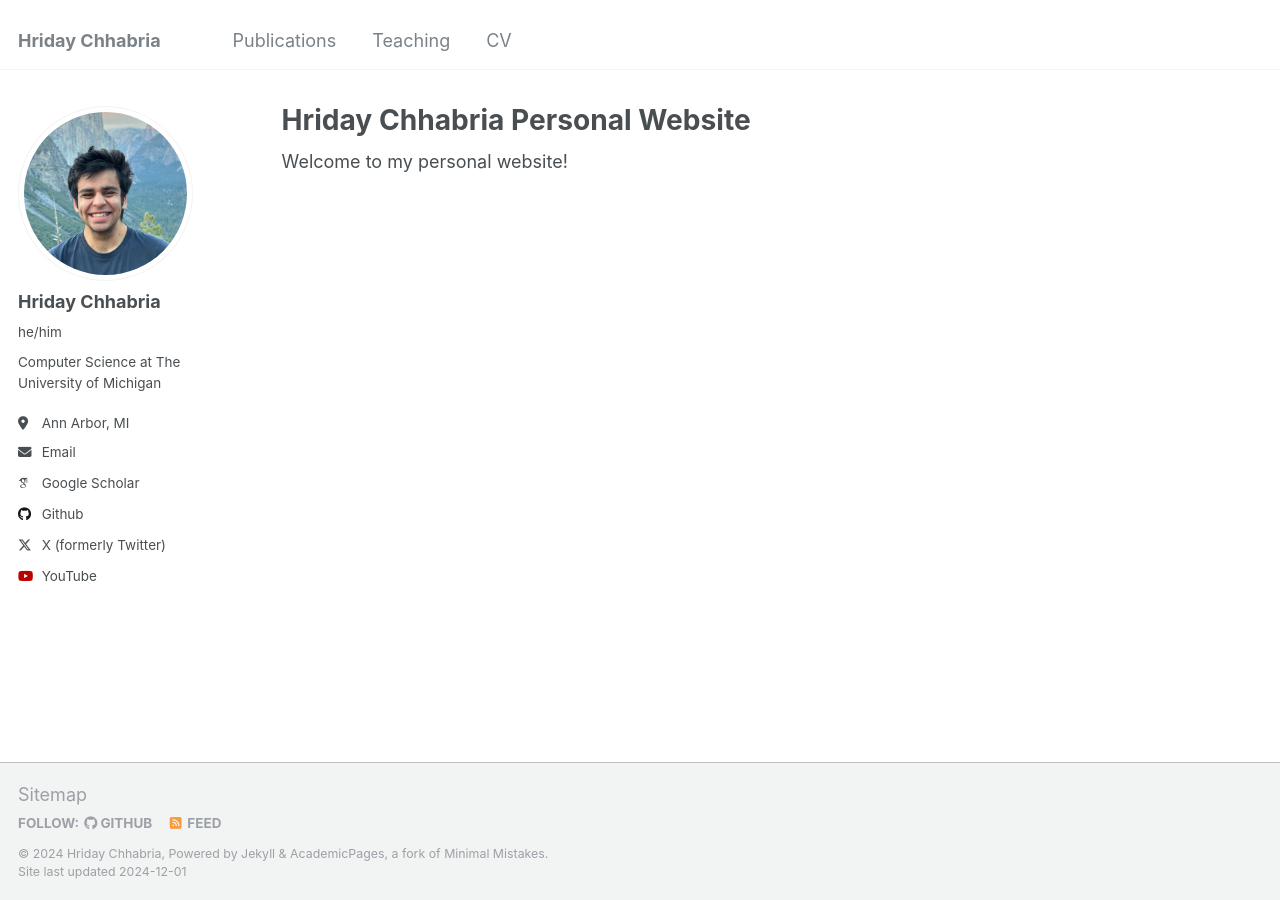
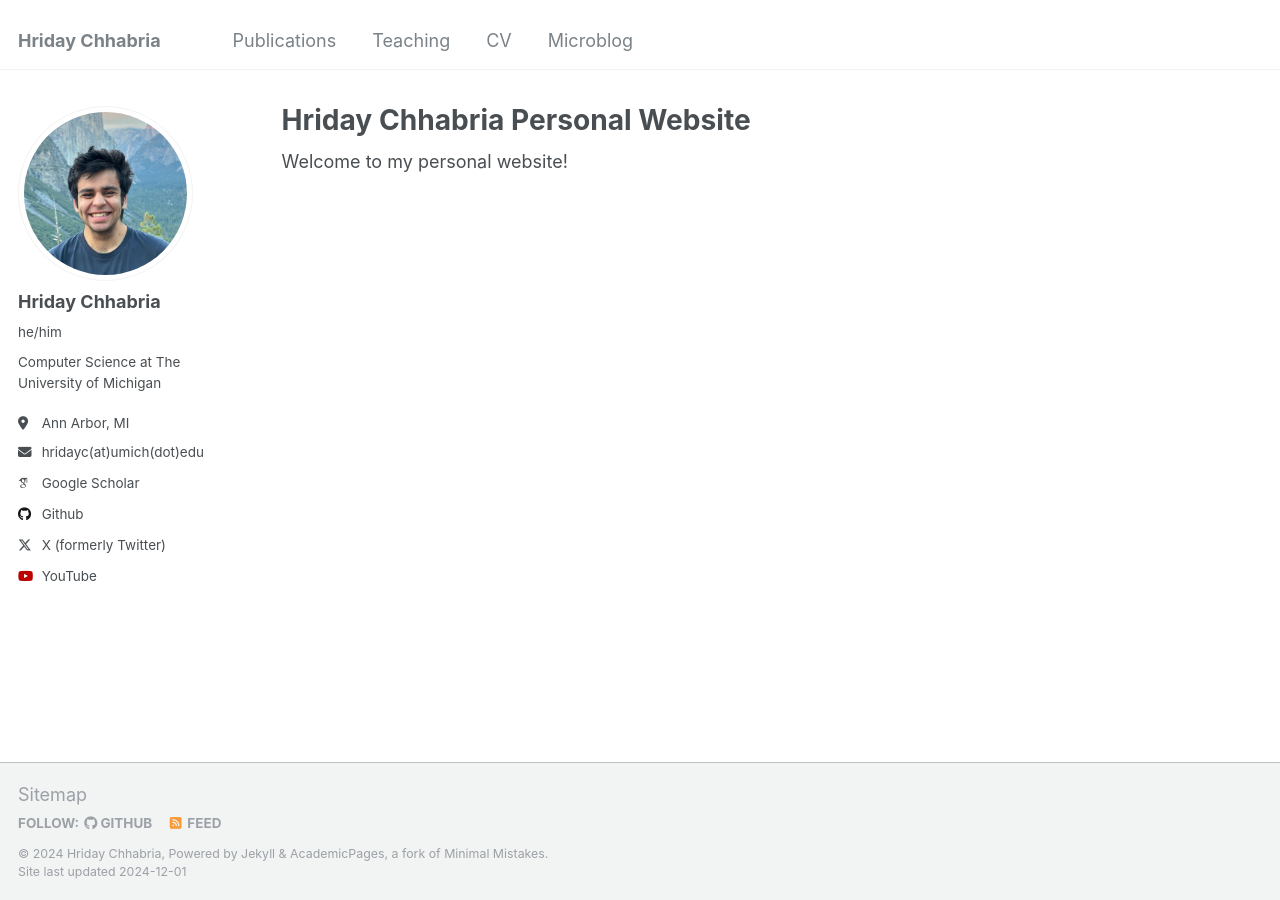
Before and after one commit to hridayc7/hridayc7.github.io, a Jekyll site: the page built from _pages/about.md, in a window 1280 px wide. Built offline with Jekyll 4.4.1, drawn with Linux system fonts in a browser that asks for light colours; some web fonts are replaced.

Commit message:
Some more changes

```diff
--- a/_data/navigation.yml
+++ b/_data/navigation.yml
@@ -13,3 +13,6 @@ main:
 
   - title: "CV"
     url: /cv/
+
+  - title: "Microblog"
+    url: /microblogging
--- a/_data/ui-text.yml
+++ b/_data/ui-text.yml
@@ -25,7 +25,7 @@ en: &DEFAULT_EN
   feed_label                 : "Feed"
   powered_by                 : "Powered by"
   website_label              : "Website"
-  email_label                : "Email"
+  email_label                : "hridayc(at)umich(dot)edu"
   recent_posts               : "Recent Posts"
   undefined_wpm              : "Undefined parameter words_per_minute at _config.yml"
   comment_form_info          : "Your email address will not be published. Required fields are marked"
```
